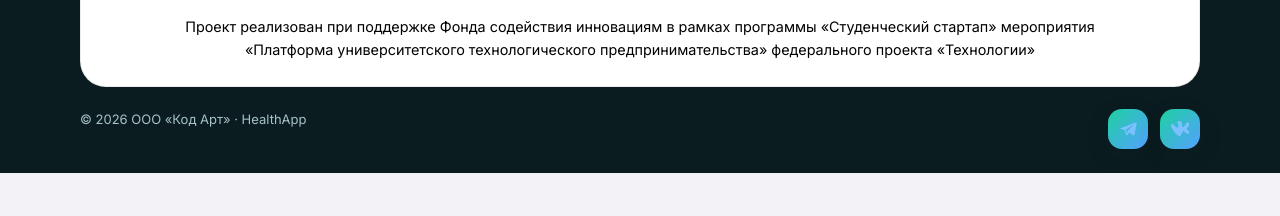
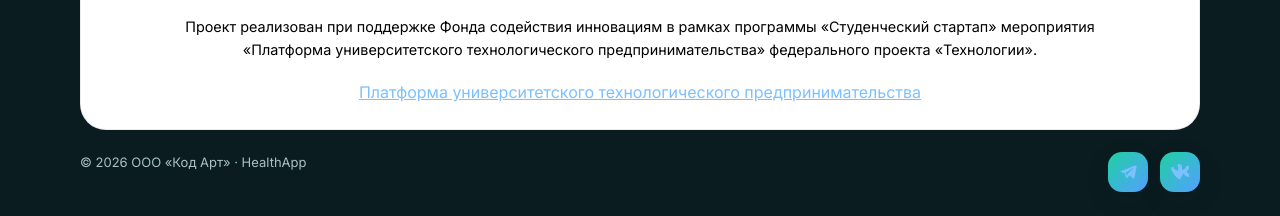
Before and after one commit to S1nuso1d/HealthApp, a plain HTML site: page docs/index.html in a window 1280 px wide. Shown: the part 11117-11333 px from the top of the page. Before the commit the page ends 11290 px from the top, so only its background shows below. Drawn offline with Linux system fonts and the light colour scheme.

Commit message:
Add university entrepreneurship platform link to footer

```diff
--- a/docs/index.html
+++ b/docs/index.html
@@ -459,8 +459,11 @@
           </a>
         </div>
         <p class="support-attribution">
-          Проект реализован при поддержке Фонда содействия инновациям в рамках программы «Студенческий стартап» мероприятия «Платформа университетского технологического предпринимательства» федерального проекта «Технологии»
+          Проект реализован при поддержке Фонда содействия инновациям в рамках программы «Студенческий стартап» мероприятия «Платформа университетского технологического предпринимательства» федерального проекта «Технологии».
         </p>
+        <a class="support-link" href="https://univertechpred.ru/" target="_blank" rel="noopener noreferrer">
+          Платформа университетского технологического предпринимательства
+        </a>
       </div>
       <div class="footer-bottom">
         <span>© 2026 ООО «Код Арт» · HealthApp</span>
```
